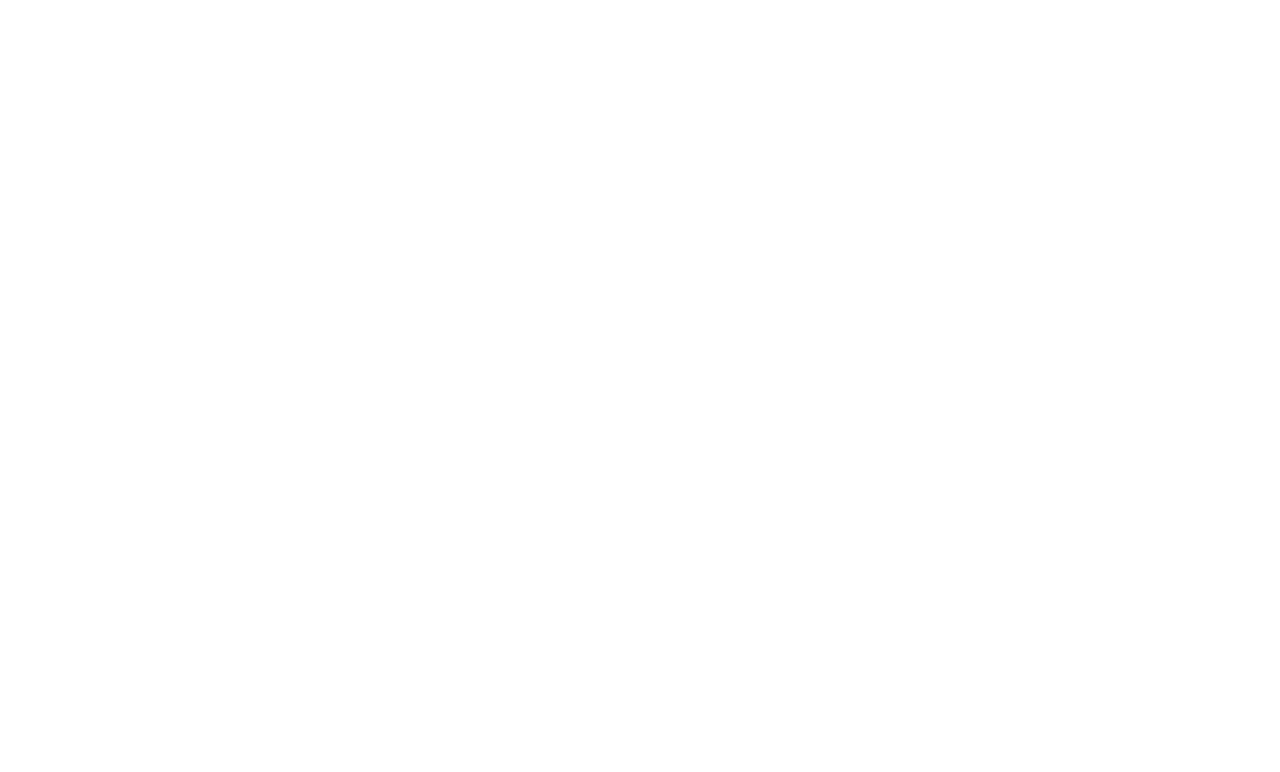
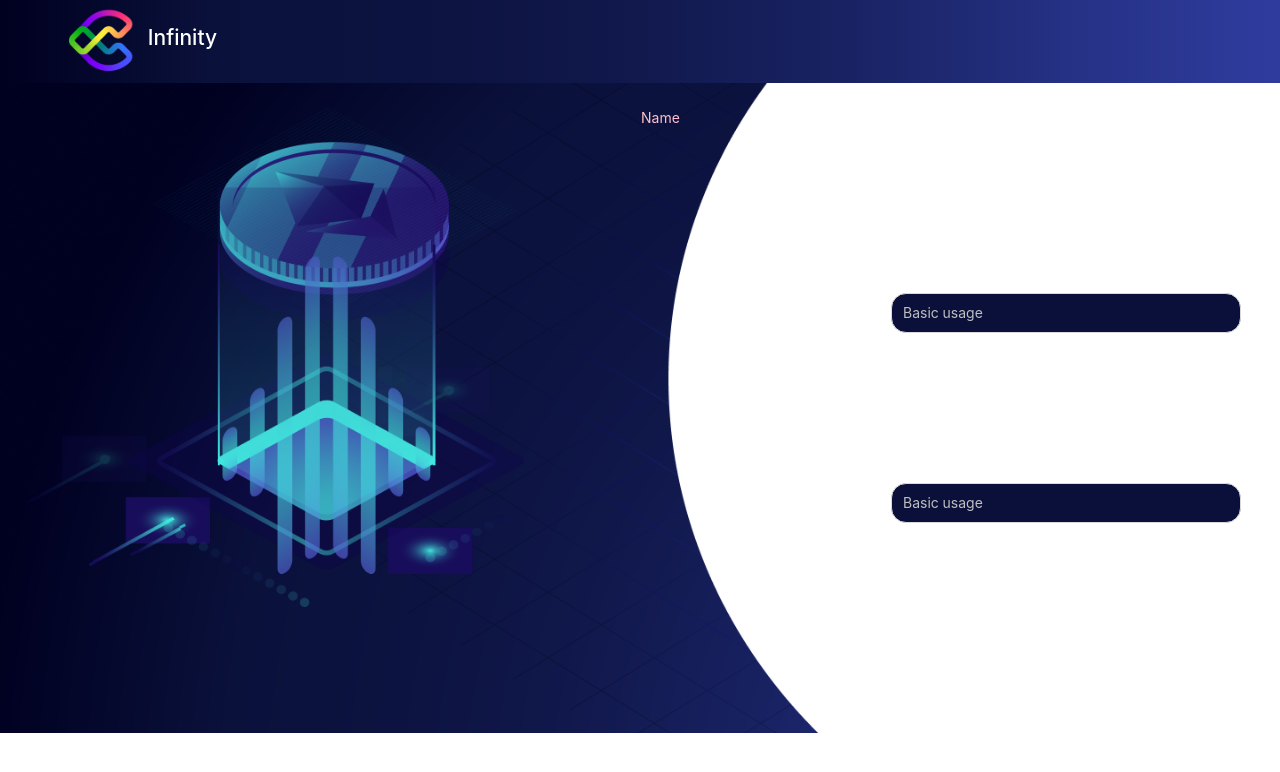
Before and after one commit to arda-serim/InfinityApp, a React (Create React App) app: page /signin in a window 1280 px wide. Before the commit this address had no page. Shown: the top 772 px of the page. Built offline with nearby package versions, Linux system fonts and the light colour scheme.

Commit message:
signin sayfası

```diff
--- a/src/App.tsx
+++ b/src/App.tsx
@@ -2,7 +2,7 @@ import React from "react";
 import { Route, Routes } from "react-router-dom";
 import HomePage from "./Pages/HomePage";
 import ParentPage from "./Pages/ParentPage";
-import Childscreen from "./Pages/Childscreen";
+import Signin from "./Pages/Signin";
 
 
 function App() {
@@ -10,7 +10,7 @@ function App() {
     <Routes>
       <Route path="/" element={<HomePage />} />
       <Route path="/parent" element={<ParentPage />} />
-      <Route path="/Child" element={<Childscreen />} />
+      <Route path="/signin" element={<Signin />} />
     </Routes>
   );
 }
--- /dev/null
+++ b/src/Pages/Signin.tsx
@@ -0,0 +1,94 @@
+import { Layout  , Card} from 'antd';
+import React from 'react';
+import Navbar from '../Components/Navbar';
+import { Col, Row, Slider } from 'antd';
+import { useState } from 'react';
+import signinpng from '../images/signin.png';
+import background from '../images/background2.png';
+import { url } from 'inspector';
+import { Input } from 'antd';
+
+
+const contentStyle ={
+  background: 'rgba(0,0,0,0)',
+  width: '100%',
+  height: '100%',
+};
+
+const navbarStyle ={
+  background: 'rgba(0,0,0,0)',
+};
+
+const colStyle ={
+  background: 'rgba(0,0,0,0)',
+  padding: 24,
+  minHeight: 650
+}
+
+const imageStyle = {
+  width: '500px',
+  height: '500px',
+  borderRadius: '15px',
+  marginRight: '50px',
+  marginTop: '',
+};
+
+const cardStyle = {
+  width: '800px',
+  height: '800px',
+  borderRadius: '1500px',
+  marginLeft: '150px',
+  marginTop: '-25px',
+
+};
+
+const inputStyle = {
+  borderRadius: '15px',
+  width: '350px',
+  height: '40px',
+  marginTop: '150px',
+  marginLeft: '250px',
+  background: '#0A103A',
+  color : 'white'
+};
+
+
+const { Header, Footer, Sider, Content } = Layout;
+
+function Signin(){
+  return(
+
+    <Layout style={{ backgroundPosition: 'center',
+    backgroundSize: 'cover',
+    backgroundRepeat: 'no-repeat',
+    backgroundImage :'url('+background+')',
+      }}>
+
+      <div style={{background: 'rgba(0,0,0,0)'}}>
+        <Navbar/>
+      </div>
+        <div style={contentStyle}>
+          <Content>
+            <div style={colStyle}>
+              <Row gutter={[2, 16]}>
+                <Col span={12}>
+                  <img src={signinpng} style={imageStyle}/>
+                </Col>
+                <Col span={12}>
+                  <div>
+                    <p style={{color: 'pink'}}> Name</p>
+                    <Input style={inputStyle} placeholder="Basic usage"/>
+                  </div>
+                  <div>
+                    <Input style={inputStyle} placeholder="Basic usage"/>
+                  </div>
+                </Col>
+              </Row>
+            </div>
+          </Content>
+        </div>
+    </Layout>
+  );
+}
+
+export default Signin;
--- a/src/Pages/childscreen.tsx
+++ /dev/null
@@ -1,32 +0,0 @@
-import React from "react";
-import PieChartComponent from "../Components/PieChart";
-
-
-
-
-function Childscreen() {
-   const data = [
-      {
-         title: "Child 1",
-         value: 50,
-         color: "#00ff00",
-      },
-      {
-         title: "Child 2",
-         value: 35,
-         color: "#ff0000",
-      },
-      {
-         title: "Child 3",
-         value: 15,
-         color: "#0000ff",
-      },
-   ];
-   return (
-      <div>
-         <PieChartComponent data={data} />
-      </div>
-   );
-}
-
-export default Childscreen;
```
Also changed, not shown: src/images/background2.png (added), src/images/signin.png (added).
